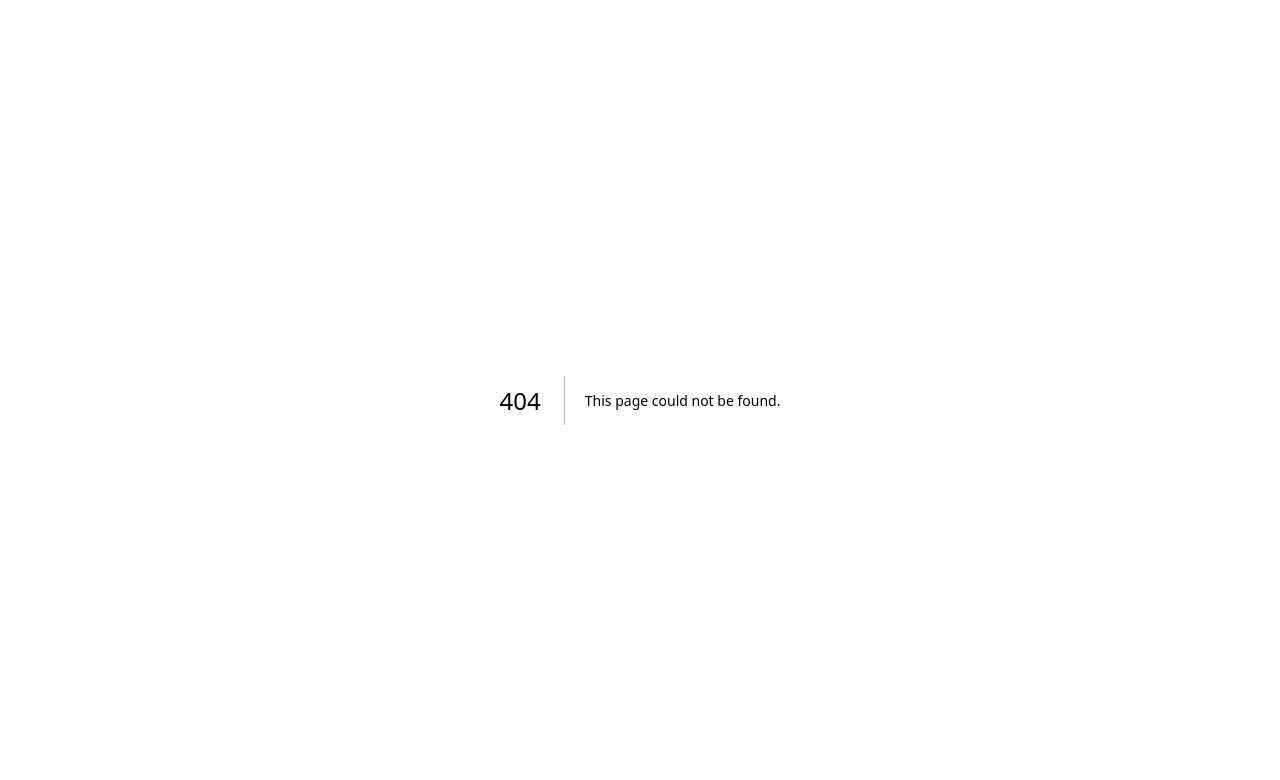
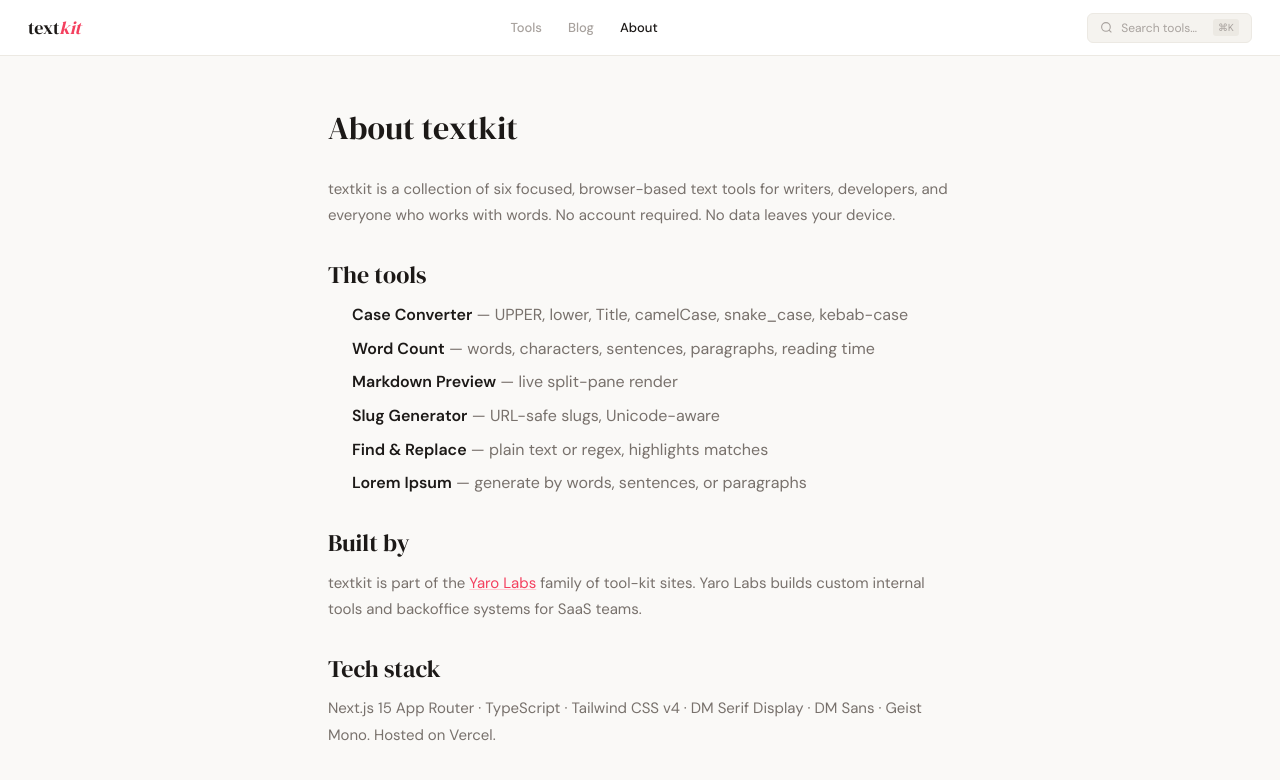
Before and after one commit to yarosheptab/textkit, a Next.js app: page /about in a window 1280 px wide. Before the commit this address had no page. Shown: the top 780 px of the page. Built offline with nearby package versions, Linux system fonts and the light colour scheme.

Commit message:
feat: about page

```diff
--- /dev/null
+++ b/app/about/page.tsx
@@ -0,0 +1,51 @@
+import { Navbar } from "@/components/navbar"
+import type { Metadata } from "next"
+
+export const metadata: Metadata = {
+  title: "About",
+  description: "textkit is a collection of focused browser-based text tools by Yaro Labs.",
+}
+
+export default function AboutPage() {
+  return (
+    <div style={{ minHeight: "100vh" }}>
+      <Navbar />
+      <div style={{ maxWidth: "680px", margin: "0 auto", padding: "48px 28px" }}>
+        <h1 style={{
+          fontFamily: "var(--font-serif), Georgia, serif",
+          fontSize: "32px", fontWeight: 400, color: "var(--fg)", marginBottom: "24px",
+        }}>
+          About textkit
+        </h1>
+        <div className="prose">
+          <p>
+            textkit is a collection of six focused, browser-based text tools for writers,
+            developers, and everyone who works with words. No account required. No data
+            leaves your device.
+          </p>
+          <h2>The tools</h2>
+          <ul>
+            <li><strong>Case Converter</strong> — UPPER, lower, Title, camelCase, snake_case, kebab-case</li>
+            <li><strong>Word Count</strong> — words, characters, sentences, paragraphs, reading time</li>
+            <li><strong>Markdown Preview</strong> — live split-pane render</li>
+            <li><strong>Slug Generator</strong> — URL-safe slugs, Unicode-aware</li>
+            <li><strong>Find &amp; Replace</strong> — plain text or regex, highlights matches</li>
+            <li><strong>Lorem Ipsum</strong> — generate by words, sentences, or paragraphs</li>
+          </ul>
+          <h2>Built by</h2>
+          <p>
+            textkit is part of the{" "}
+            <a href="https://yaro-labs.com">Yaro Labs</a>{" "}
+            family of tool-kit sites. Yaro Labs builds custom internal tools and backoffice
+            systems for SaaS teams.
+          </p>
+          <h2>Tech stack</h2>
+          <p>
+            Next.js 15 App Router · TypeScript · Tailwind CSS v4 · DM Serif Display ·
+            DM Sans · Geist Mono. Hosted on Vercel.
+          </p>
+        </div>
+      </div>
+    </div>
+  )
+}
```
